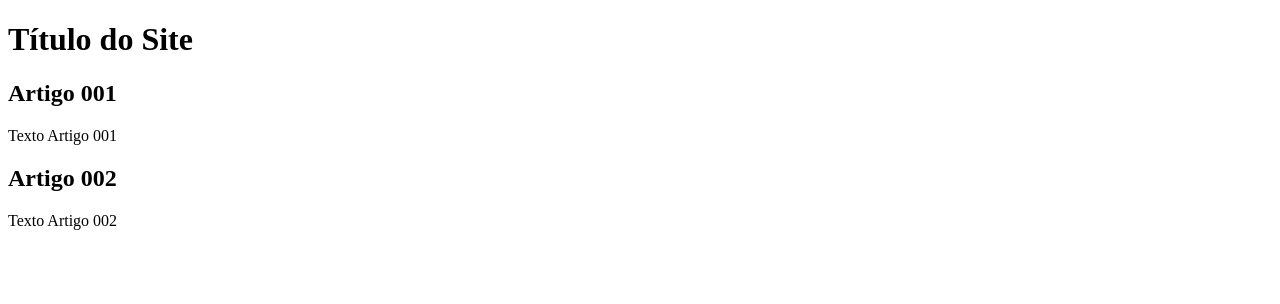
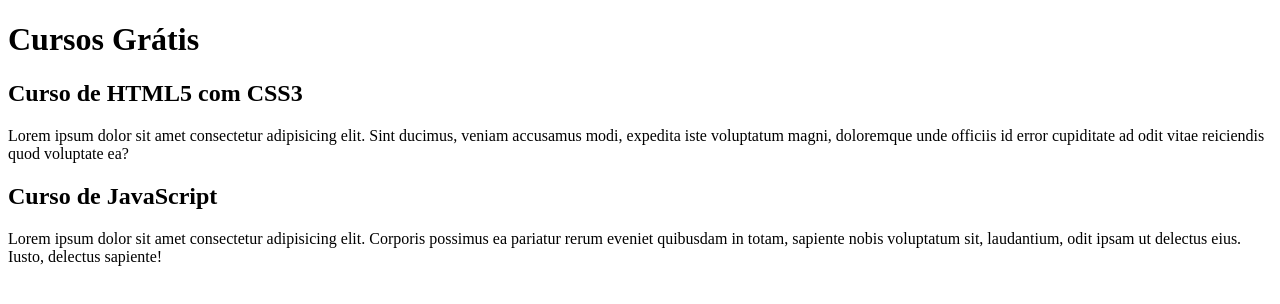
Before and after one commit to ibritocorp/projeto-site, a plain HTML site: page index.html in a window 1280 px wide. Drawn offline with Linux system fonts and the light colour scheme.

Commit message:
Inclusão de conteúdo

```diff
--- a/index.html
+++ b/index.html
@@ -8,15 +8,15 @@
 <body>
     <main>
         <header>
-            <h1>Título do Site</h1>
+            <h1>Cursos Grátis</h1>
         </header>
         <article>
-            <h2>Artigo 001</h2>
-            <p>Texto Artigo 001</p>
+            <h2>Curso de HTML5 com CSS3</h2>
+            <p>Lorem ipsum dolor sit amet consectetur adipisicing elit. Sint ducimus, veniam accusamus modi, expedita iste voluptatum magni, doloremque unde officiis id error cupiditate ad odit vitae reiciendis quod voluptate ea?</p>
         </article>
         <article>
-            <h2>Artigo 002</h2>
-            <p>Texto Artigo 002</p>
+            <h2>Curso de JavaScript</h2>
+            <p>Lorem ipsum dolor sit amet consectetur adipisicing elit. Corporis possimus ea pariatur rerum eveniet quibusdam in totam, sapiente nobis voluptatum sit, laudantium, odit ipsam ut delectus eius. Iusto, delectus sapiente!</p>
         </article>
     </main>
 </body>
```
